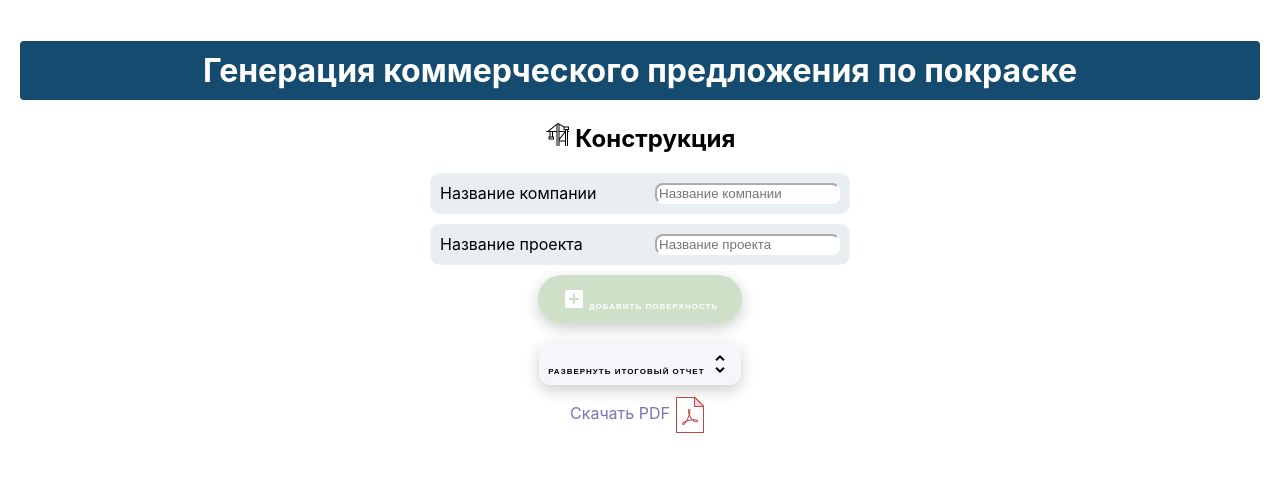
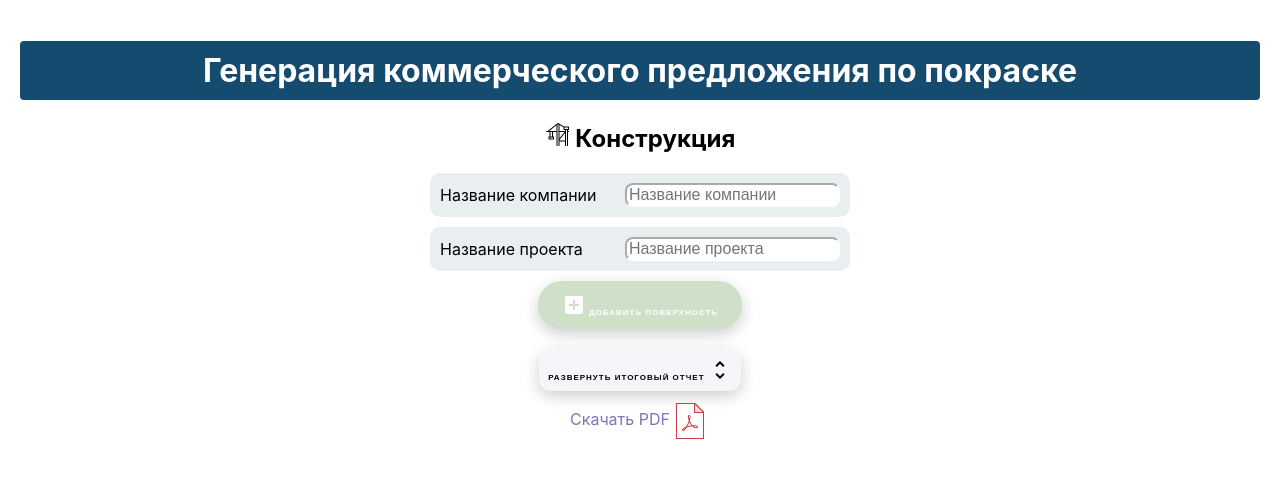
Before and after one commit to vapanteleev/co-front, a React (Create React App) app: page / in a window 1280 px wide. Shown: the top 478 px of the page. Built offline with nearby package versions, Linux system fonts and the light colour scheme.

Commit message:
input fix

```diff
--- a/src/App.css
+++ b/src/App.css
@@ -94,3 +94,9 @@ input {
     padding: 15px;
   }
 }
+
+input[type='text'],
+input[type='number'],
+textarea {
+  font-size: 16px;
+}
```
